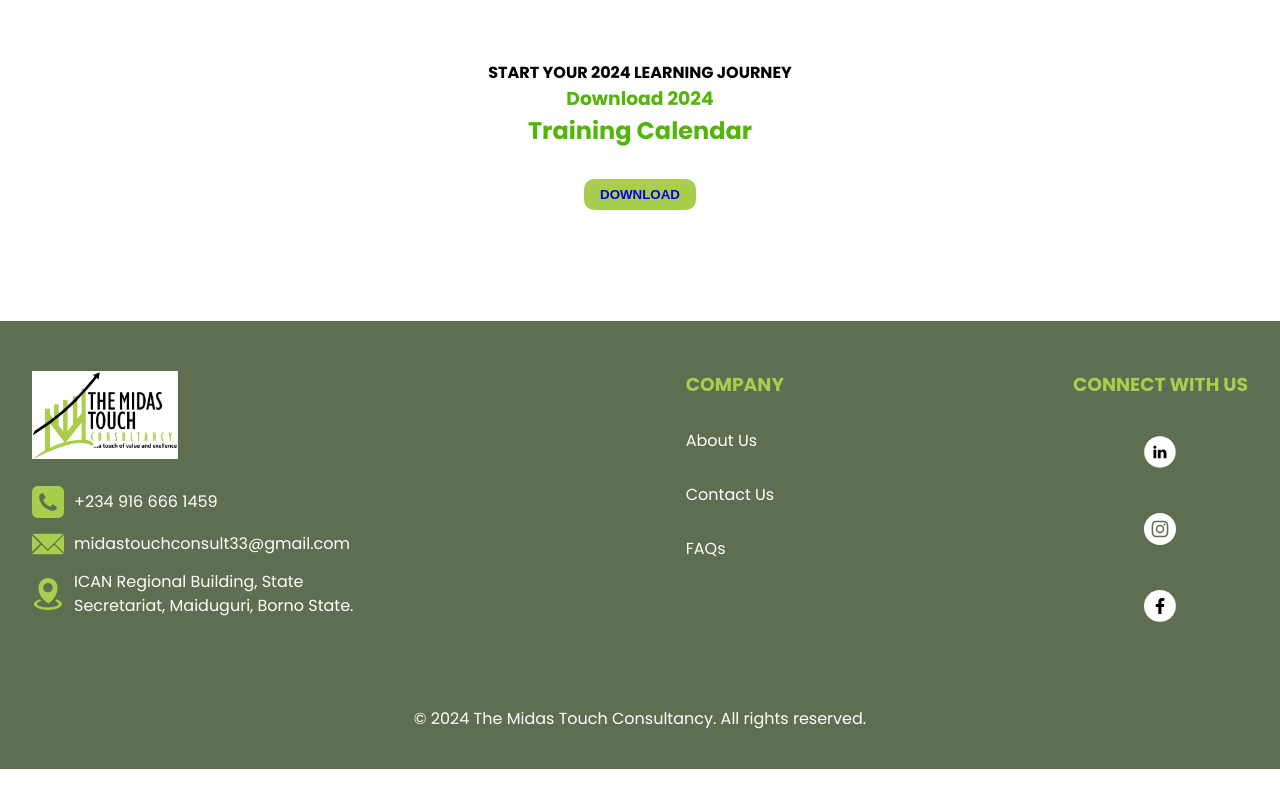
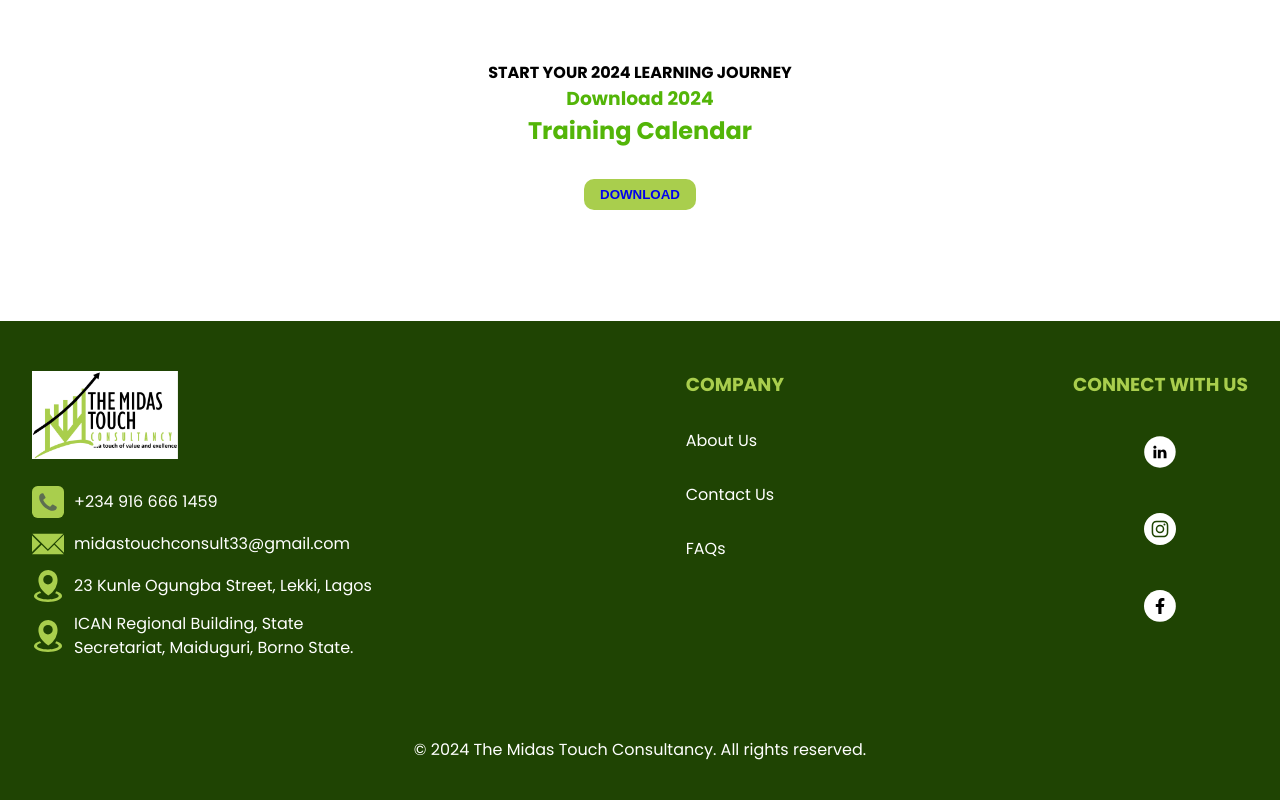
Before and after one commit to emmanuel4365/midas-touch, a React (Vite) app in the folder client/: page / in a window 1280 px wide. Shown: the part 5170-5970 px from the top of the page. Before the commit the page ends 5939 px from the top, so only its background shows below. Built offline with nearby package versions, Linux system fonts and the light colour scheme.

Commit message:
finished footer

```diff
--- a/client/src/components/Footer.jsx
+++ b/client/src/components/Footer.jsx
@@ -30,6 +30,10 @@ const Footer = () => {
               <div className="contact email">
                 <img src={emailIcon} alt="" />
                 <span>midastouchconsult33@gmail.com</span>
+              </div>
+              <div className="contact address">
+                <img src={addressIcon} alt="" />
+                <span>23 Kunle Ogungba Street, Lekki, Lagos</span>
               </div>
               <div className="contact address">
                 <img src={addressIcon} alt="" />
--- a/client/src/index.css
+++ b/client/src/index.css
@@ -997,7 +997,7 @@ footer {
   align-items: center;
   justify-content: center;
   /* background-color: var(--clr-background-black); */
-  background-color: #5d6e51;
+  background-color: #1f4403;
 }
 
 .footer-center {
```
